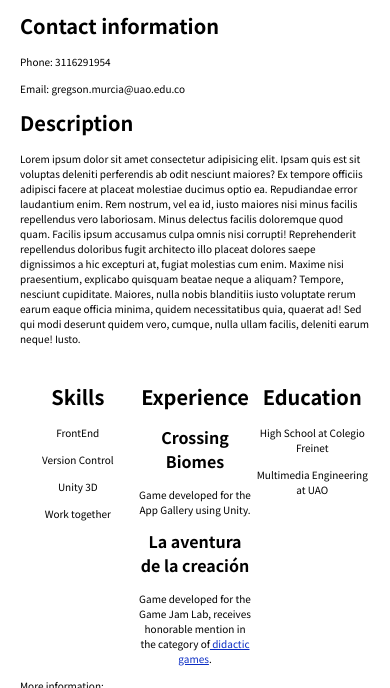
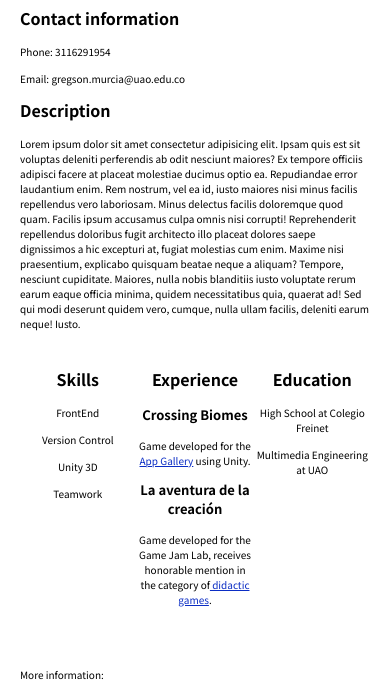
Before and after one commit to GregoryInnovo/gregoryinnovo.github.io, a plain HTML site: page index.html in a window 390 px wide. Shown: the part 164-852 px from the top of the page. Drawn offline with Linux system fonts and the light colour scheme.

Commit message:
Se agreron cambios en tamaño de media query

```diff
--- a/index.html
+++ b/index.html
@@ -5,6 +5,7 @@
     <meta http-equiv="X-UA-Compatible" content="IE=edge">
     <meta name="viewport" content="width=device-width, initial-scale=1.0">
     <title>Gregson Murcia Castro</title>
+    <link rel="icon" href="./resources/google-g-icon-9.jpg">
     <link rel="stylesheet" href="./resources/main.css">
     <link rel="stylesheet" href="./resources/mobile.css" media="screen and (max-width: 600px)">
 </head>
@@ -33,7 +34,7 @@
                 <li>FrontEnd</li>
                 <li>Version Control</li>
                 <li>Unity 3D</li>
-                <li>Work together</li>
+                <li>Teamwork</li>
             </ul>
         </div>
         <div class="container-experience">
@@ -41,7 +42,7 @@
             <ul>
                 <li>
                     <h3>Crossing Biomes</h3>
-                    <p>Game developed for the App Gallery using Unity.</p>
+                    <p>Game developed for the <a href="https://appgallery.huawei.com/#/app/C102501697">App Gallery</a> using Unity.</p>
                 </li>
                 <li>
                     <h3>La aventura de la creación</h3>
@@ -64,7 +65,5 @@
         <a href="https://twitter.com/GregoryInnovo"><img id="icon-twitter" src="./resources/icon-twitter.png" alt="icon twitter"></a>
     </div>
 
-    <div id="circles-top"></div>
-    <div id="circles-bottom"></div>
 </body>
 </html>
--- a/resources/main.css
+++ b/resources/main.css
@@ -44,17 +44,17 @@ a {
 
 .description {
     margin-bottom: 3.6rem;
+    width: 100%;
 }
 
 .container {
     display: flex;
     justify-content: space-between;
     text-align: center;
-    align-items: top;
+    height: 300px;
 }
 
 .container  div {
-    /* height: 35vh; */
     width: 33%;
     text-align: center;
 }
@@ -64,27 +64,3 @@ a {
     width: 30px;
     cursor: pointer;
 }
-
-#circles-top {
-/*     border: 18px rgb(11, 45, 196) dotted;
-    border-radius: 50%;
-    position: relative;
-    top: 0;
-    left: 1;
-    right: 0;
-    bottom: 0;
-    width: 500px;
-    height: 500px; */
-}
-
-#circles-bottom {
-    /* border: 18px rgb(11, 45, 196) dotted;
-    border-radius: 50%;
-    position: relative; */
-    /* top: 143vh;
-    left: 40vw;
-    right: 0px; */
-    /* bottom: 1000px; */
-    /* width: 400px;
-    height: 400px; */
-}
--- a/resources/mobile.css
+++ b/resources/mobile.css
@@ -3,11 +3,11 @@ html {
 }
 
 h2 {
-    font-size: 2rem;
+    font-size: 1.6rem;
 }
 
 h3 {
-    font-size: 1.6rem;
+    font-size: 1.3rem;
 }
 
 p, li {
```
Also changed, not shown: resources/google-g-icon-9.jpg (added), 1 other file.
